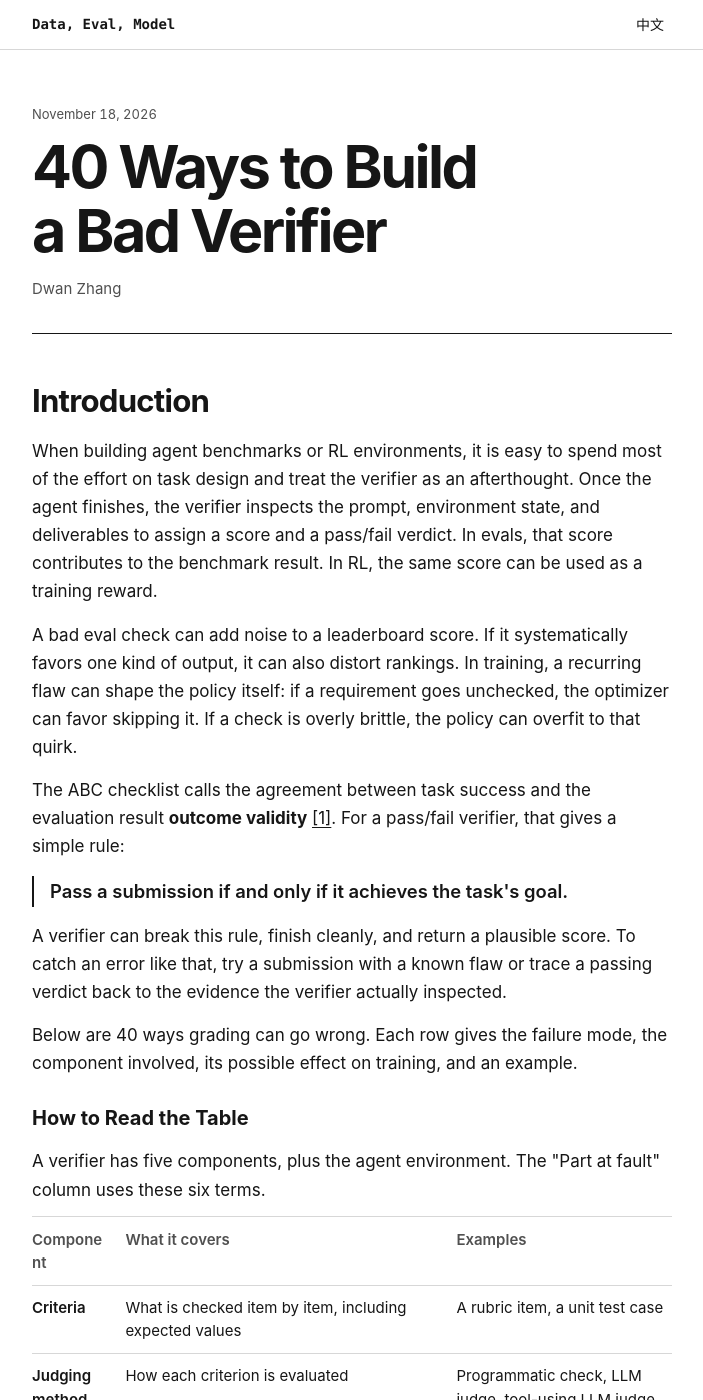
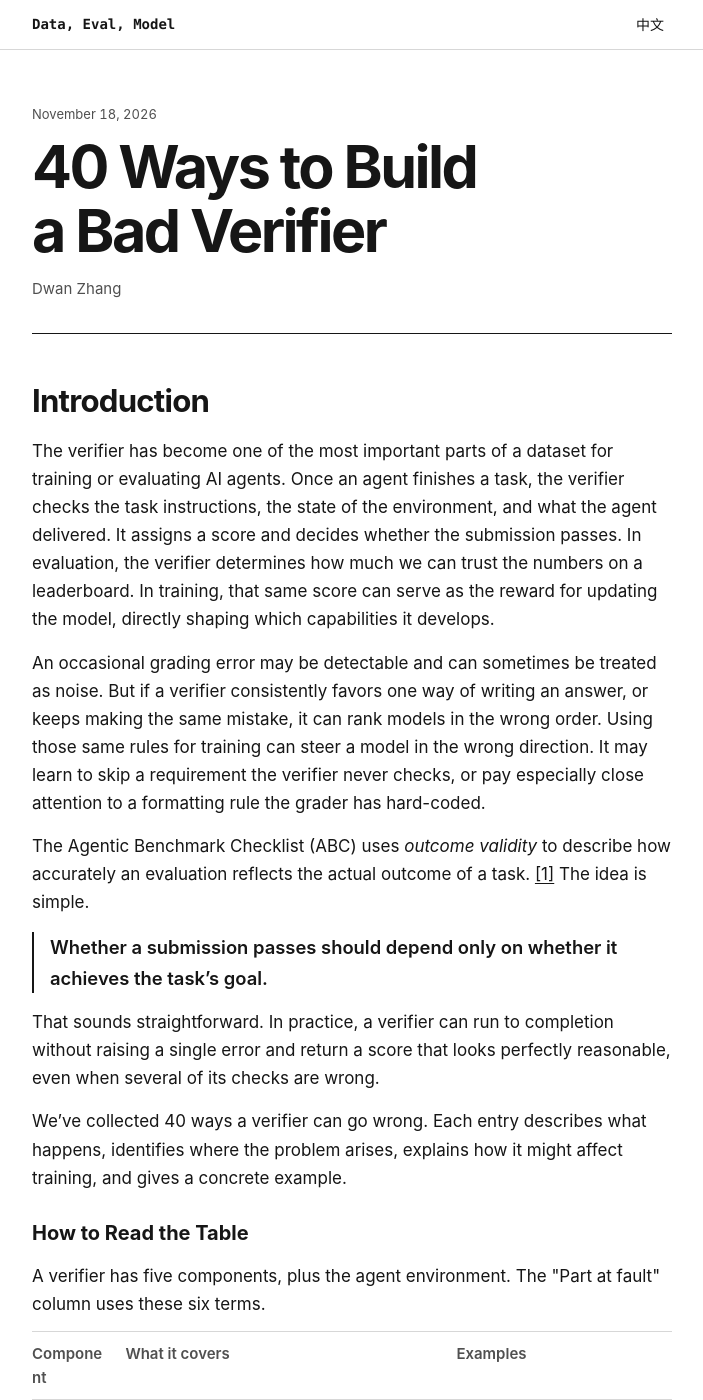
Before and after one commit to DwanZhang-AI/dwanzhang-ai.github.io, a Jekyll site: the page built from _posts/2026-11-18-40-ways-to-build-a-bad-verifier.html, in a window 1280 px wide and 1400 px high. Shown: the whole window, without its empty margins (288-991 px from the left). Built offline with Jekyll 4.4.1, drawn with Linux system fonts in a browser that asks for light colours.

Commit message:
Publish the approved English verifier introduction

```diff
--- a/_data/verifier.json
+++ b/_data/verifier.json
@@ -16,13 +16,13 @@
       "a Bad Verifier"
     ],
     "opening": [
-      "When building agent benchmarks or RL environments, it is easy to spend most of the effort on task design and treat the verifier as an afterthought. Once the agent finishes, the verifier inspects the prompt, environment state, and deliverables to assign a score and a pass/fail verdict. In evals, that score contributes to the benchmark result. In RL, the same score can be used as a training reward.",
-      "A bad eval check can add noise to a leaderboard score. If it systematically favors one kind of output, it can also distort rankings. In training, a recurring flaw can shape the policy itself: if a requirement goes unchecked, the optimizer can favor skipping it. If a check is overly brittle, the policy can overfit to that quirk.",
-      "The ABC checklist calls the agreement between task success and the evaluation result **outcome validity** [\\[1\\]](https://arxiv.org/abs/2507.02825). For a pass/fail verifier, that gives a simple rule:",
-      "A verifier can break this rule, finish cleanly, and return a plausible score. To catch an error like that, try a submission with a known flaw or trace a passing verdict back to the evidence the verifier actually inspected.",
-      "Below are 40 ways grading can go wrong. Each row gives the failure mode, the component involved, its possible effect on training, and an example."
+      "The verifier has become one of the most important parts of a dataset for training or evaluating AI agents. Once an agent finishes a task, the verifier checks the task instructions, the state of the environment, and what the agent delivered. It assigns a score and decides whether the submission passes. In evaluation, the verifier determines how much we can trust the numbers on a leaderboard. In training, that same score can serve as the reward for updating the model, directly shaping which capabilities it develops.",
+      "An occasional grading error may be detectable and can sometimes be treated as noise. But if a verifier consistently favors one way of writing an answer, or keeps making the same mistake, it can rank models in the wrong order. Using those same rules for training can steer a model in the wrong direction. It may learn to skip a requirement the verifier never checks, or pay especially close attention to a formatting rule the grader has hard-coded.",
+      "The Agentic Benchmark Checklist (ABC) uses *outcome validity* to describe how accurately an evaluation reflects the actual outcome of a task. [\\[1\\]](https://arxiv.org/abs/2507.02825) The idea is simple.",
+      "That sounds straightforward. In practice, a verifier can run to completion without raising a single error and return a score that looks perfectly reasonable, even when several of its checks are wrong.",
+      "We’ve collected 40 ways a verifier can go wrong. Each entry describes what happens, identifies where the problem arises, explains how it might affect training, and gives a concrete example."
     ],
-    "quote": "Pass a submission if and only if it achieves the task's goal.",
+    "quote": "Whether a submission passes should depend only on whether it achieves the task’s goal.",
     "terms": [
       [
         "Criteria",
```
